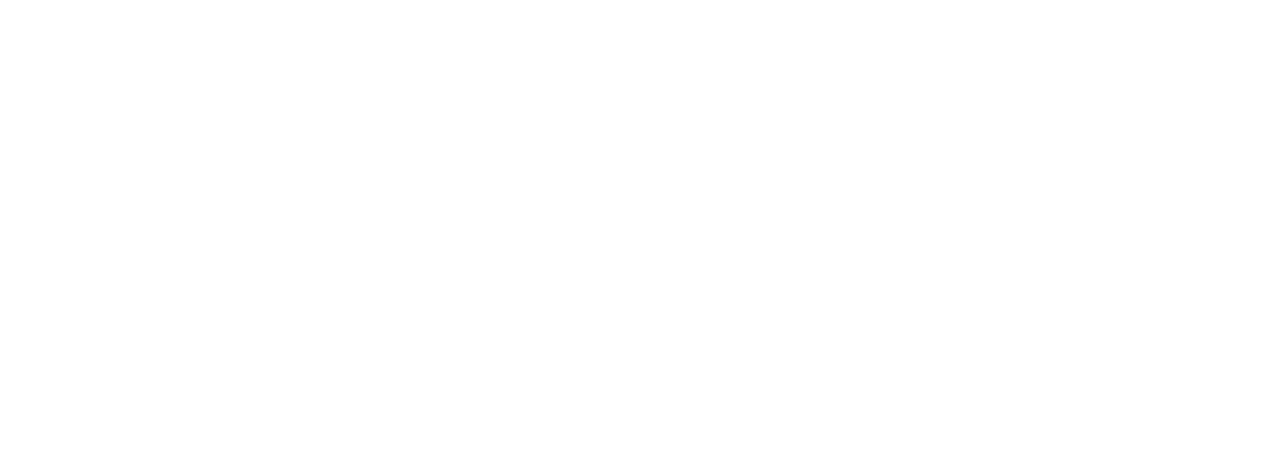
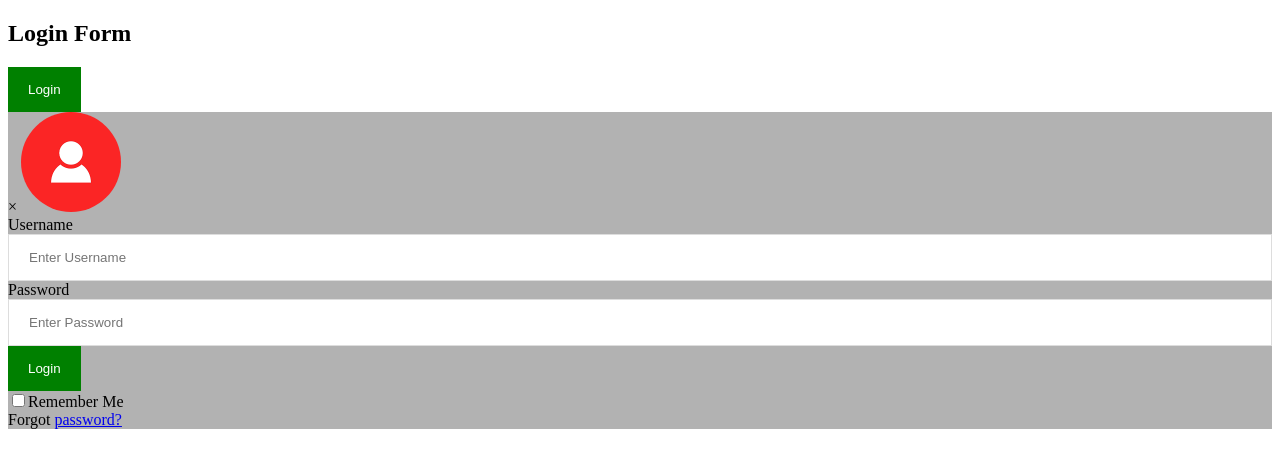
Before and after one commit to thuthuhaytharzaw/dlt-javascriptl2-projects, a plain HTML site: page l6modalbox/index.html in a window 1280 px wide. Drawn offline with Linux system fonts and the light colour scheme.

Commit message:
javascriptl2

```diff
--- a/l6modalbox/index.html
+++ b/l6modalbox/index.html
@@ -8,6 +8,59 @@
 </head>
 <body>
 
+	<div class="container">
+
+		<h2>Login Form</h2>
+
+		<button type="button" id="btn-modl" class="btn">Login</button>
+
+		<!-- START MODAL AREA -->
+			<!-- Start Login Modal -->
+
+			<div dir="loginmodal" class="modal">
+				<div class="modal-content">
+
+					<div class="modal-header">
+						<span class="btn-close">&times;</span>
+						<img src="avatar.png" class="avatar" alt="avatar" />
+					</div>
+
+					<div class="modal-body">
+						<form action="" method="">
+
+							<div class="form-group">
+								<label form="username">Username</label>
+								<input type="text" name="username" id="username" class="form-control" placeholder="Enter Username" required/>
+							</div>
+
+							<div class="form-group">
+								<label form="password">Password</label>
+								<input type="password" name="password" id="password" class="form-control" placeholder="Enter Password" required/>
+							</div>
+
+							<div class="d-grid">
+								<button type="submit" class="btn">Login</button>
+							</div>
+
+							<label>
+								<input type="checkbox" name="remeberme" id="rememberme" class="checkbox"/>Remember Me
+							</label>
+
+						</form>
+					</div>
+
+					<div class="modal-footer">
+						<span class="forgot">Forgot <a href="javascript:void(0)">password?</a></span>
+					</div>
+
+				</div>
+			</div>
+
+			<!-- End Login Modal -->
+		<!-- END MODAL AREA -->
+
+	</div>
+
 	<script src="app.js" type="text/javascript"></script>
 
 </body>
--- a/l6modalbox/style.css
+++ b/l6modalbox/style.css
@@ -0,0 +1,38 @@
+body{
+	height: 100vh;
+}
+
+.btn{
+	background-color: green;
+	color: #fff;
+	padding: 15px 20px;
+	border: 0;
+	cursor: pointer;
+}
+
+.btn:hover{
+	opacity: .9;
+}
+
+.modal{
+	width: 100%;
+	height: 100%;
+	background: rgba(0, 0, 0, .3);
+}
+
+img.avatar{
+	width: 100px;
+	border-radius: 50%;
+}
+
+input[class=form-control]{
+	width: 100%;
+	border: 1px solid #ddd;
+
+	padding: 15px 20px;
+	box-sizing: border-box;
+}
+
+input[class=form-control]:focus{
+	outline: none;
+}
```
Also changed, not shown: l6modalbox/avatar.png (added).
